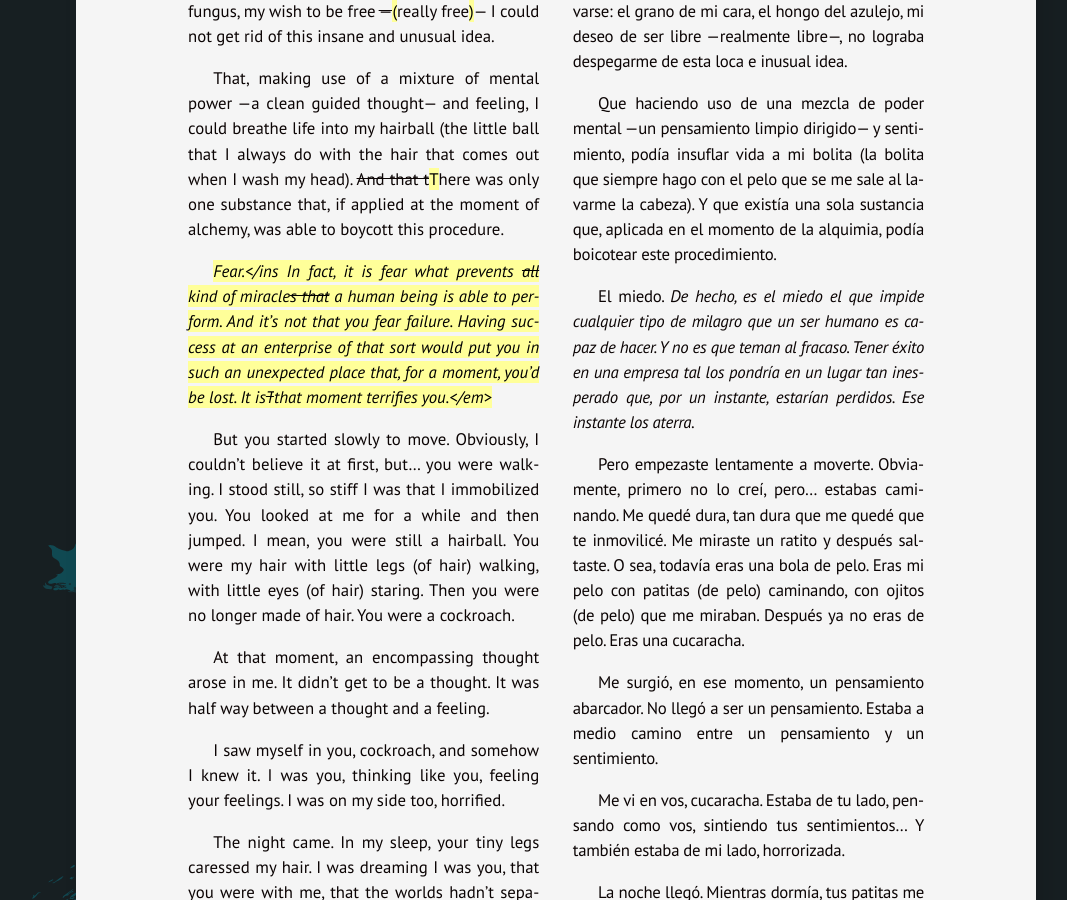
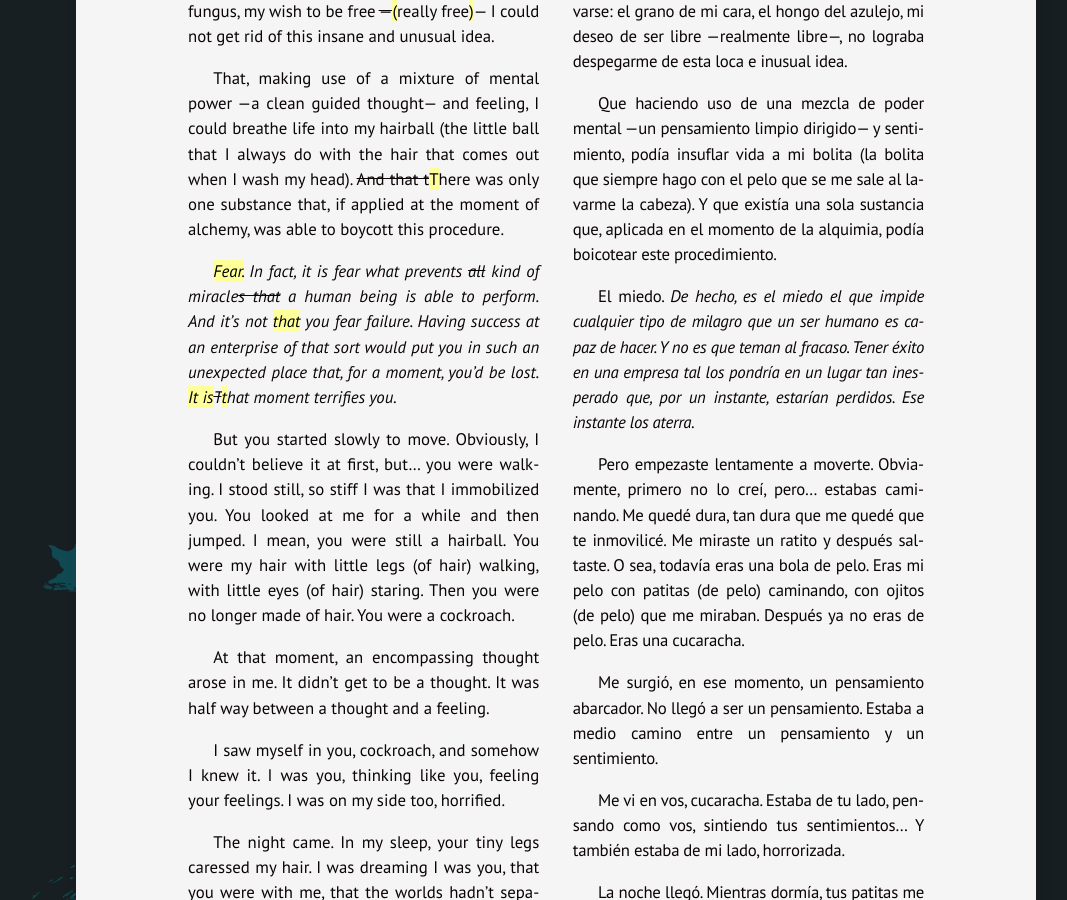
Before and after one commit to silvialohrmann/editorial, a Jekyll site: the page built from _posts/2022-11-20-the-other.md, in a window 1280 px wide and 900 px high, scrolled down 573 px. Shown: the whole window, without its empty margins (84-1151 px from the left). Built offline with Jekyll 4.4.1, drawn with Linux system fonts in a browser that asks for light colours.

Commit message:
Update 2022-11-20-the-other.md

```diff
--- a/_posts/2022-11-20-the-other.md
+++ b/_posts/2022-11-20-the-other.md
@@ -10,7 +10,7 @@ layout: post
 
 That, making use of a mixture of mental power —a clean guided thought— and feeling, I could breathe life into my hairball (the little ball that I always do with the hair that comes out when I wash my head). <del title="edited on 2023/03/21">And that t</del><ins title="edited on 2023/03/21">T</ins>here was only one substance that, if applied at the moment of alchemy, was able to boycott this procedure.
 
-<em><ins title="edited on 2023/03/21">Fear.</ins In fact, it is fear what prevents <del title="edited on 2023/03/21">all</del> kind of miracle<del title="edited on 2023/03/21">s that</del> a human being is able to perform. And it’s not <ins title="edited on 2023/03/21">that</ins> you fear failure. Having success at an enterprise of that sort would put you in such an unexpected place that, for a moment, you’d be lost. <ins title="edited on 2023/03/21">It is</ins><del title="edited on 2023/03/21">T</del><ins title="edited on 2023/03/21">t</ins>hat moment terrifies you.</em>
+<em><ins title="edited on 2023/03/21">Fear.</ins> In fact, it is fear what prevents <del title="edited on 2023/03/21">all</del> kind of miracle<del title="edited on 2023/03/21">s that</del> a human being is able to perform. And it’s not <ins title="edited on 2023/03/21">that</ins> you fear failure. Having success at an enterprise of that sort would put you in such an unexpected place that, for a moment, you’d be lost. <ins title="edited on 2023/03/21">It is</ins><del title="edited on 2023/03/21">T</del><ins title="edited on 2023/03/21">t</ins>hat moment terrifies you.</em>
 
 But you started slowly to move. Obviously, I couldn’t believe it at first, but... you were walking. I stood still, so stiff I was that I immobilized you. You looked at me for a while and then jumped. I mean, you were still a hairball. You were my hair with little legs (of hair) walking, with little eyes (of hair) staring. Then you were no longer made of hair. You were a cockroach.
 
```
